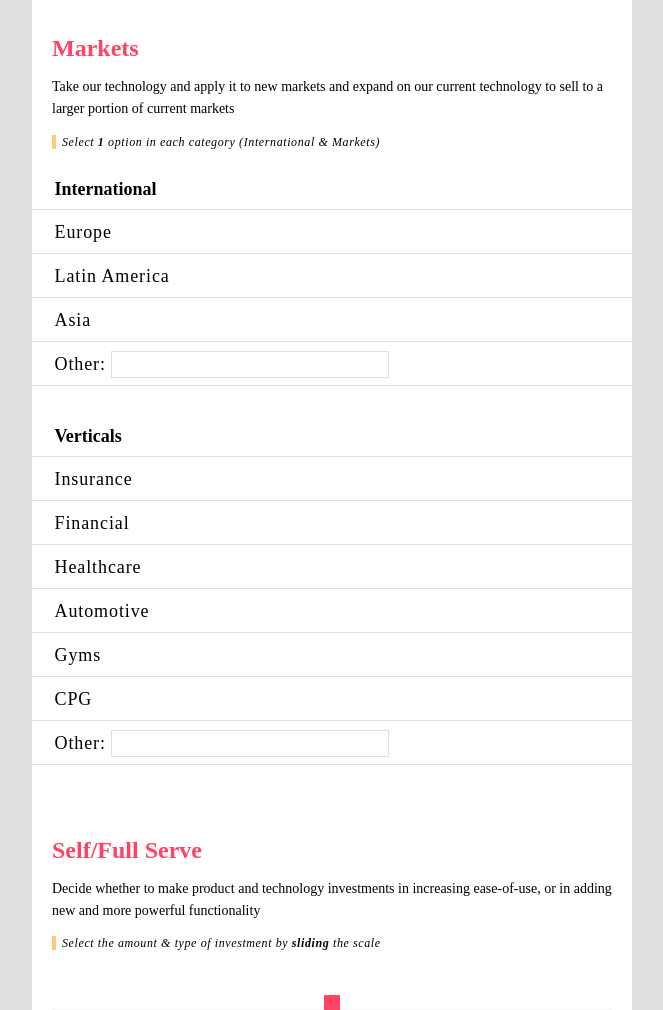
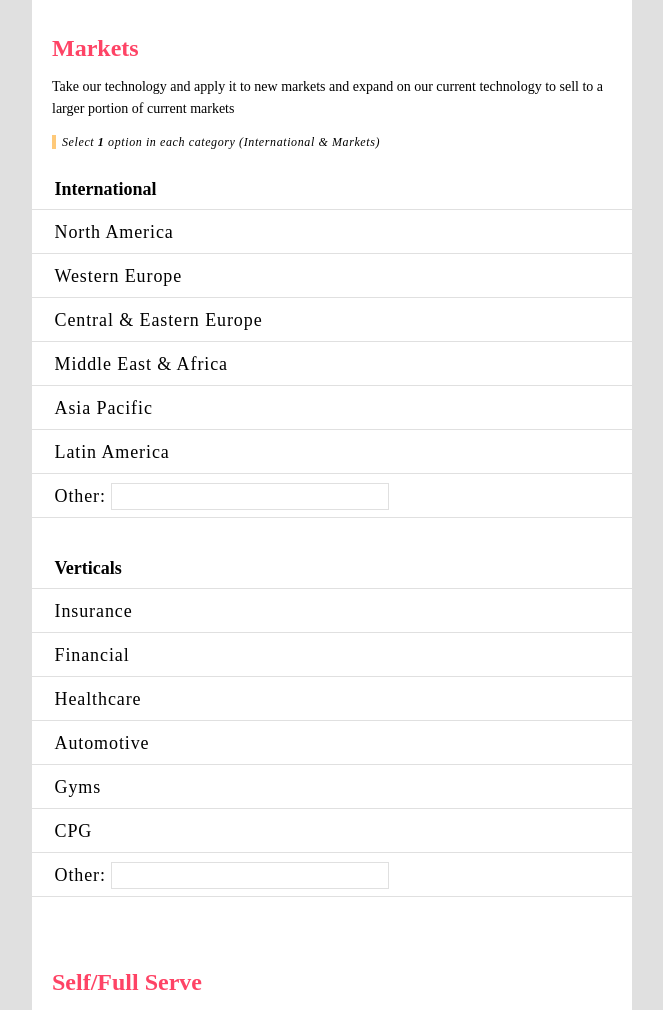
Before and after one commit to cbehnke/cbehnke.github.io, a plain HTML site: page index.html in a window 1280 px wide. Shown: the part 929-1939 px from the top of the page, without its empty margins (308-971 px from the left). Drawn offline with nearby package versions, Linux system fonts and the light colour scheme.

Commit message:
Chad - updating market options

```diff
--- a/index.html
+++ b/index.html
@@ -182,20 +182,38 @@
       <ul class="ss-choices" role="group" aria-label="International  Must select exactly 2 options.">
           <li class="ss-choice-item">
             <label>
-              <input type="checkbox" name="entry.852563347" value="Europe" id="group_852563347_1" role="checkbox" class="ss-q-checkbox" aria-required="true">
-              <span class="ss-choice-label">Europe</span>
+              <input type="checkbox" name="entry.852563347" value="North America" id="group_852563347_1" role="checkbox" class="ss-q-checkbox" aria-required="true">
+              <span class="ss-choice-label">North America</span>
             </label>
           </li>
           <li class="ss-choice-item">
             <label>
-              <input type="checkbox" name="entry.852563347" value="Latin America" id="group_852563347_2" role="checkbox" class="ss-q-checkbox" aria-required="true">
-              <span class="ss-choice-label">Latin America</span>
+              <input type="checkbox" name="entry.852563347" value="Western Europe" id="group_852563347_2" role="checkbox" class="ss-q-checkbox" aria-required="true">
+              <span class="ss-choice-label">Western Europe</span>
             </label>
           </li>
           <li class="ss-choice-item">
             <label>
-              <input type="checkbox" name="entry.852563347" value="Asia" id="group_852563347_3" role="checkbox" class="ss-q-checkbox" aria-required="true">
-              <span class="ss-choice-label">Asia</span>
+              <input type="checkbox" name="entry.852563347" value="Central &amp; Eastern Europe" id="group_852563347_3" role="checkbox" class="ss-q-checkbox" aria-required="true">
+              <span class="ss-choice-label">Central &amp; Eastern Europe</span>
+            </label>
+          </li>
+          <li class="ss-choice-item">
+            <label>
+              <input type="checkbox" name="entry.852563347" value="Middle East &amp; Africa" id="group_852563347_4" role="checkbox" class="ss-q-checkbox" aria-required="true">
+              <span class="ss-choice-label">Middle East &amp; Africa</span>
+            </label>
+          </li>
+          <li class="ss-choice-item">
+            <label>
+              <input type="checkbox" name="entry.852563347" value="Asia Pacific" id="group_852563347_5" role="checkbox" class="ss-q-checkbox" aria-required="true">
+              <span class="ss-choice-label">Asia Pacific</span>
+            </label>
+          </li>
+          <li class="ss-choice-item">
+            <label>
+              <input type="checkbox" name="entry.852563347" value="Latin America" id="group_852563347_6" role="checkbox" class="ss-q-checkbox" aria-required="true">
+              <span class="ss-choice-label">Latin America</span>
             </label>
           </li>
 
```
